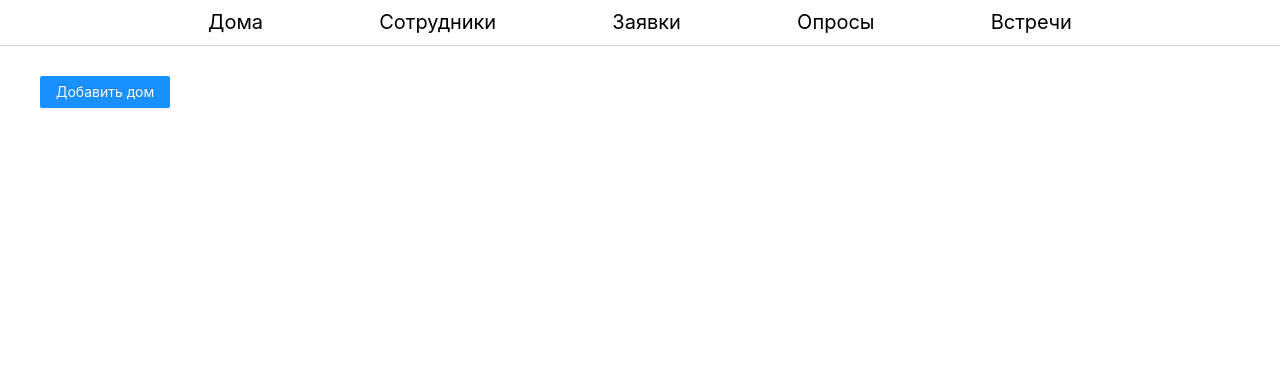
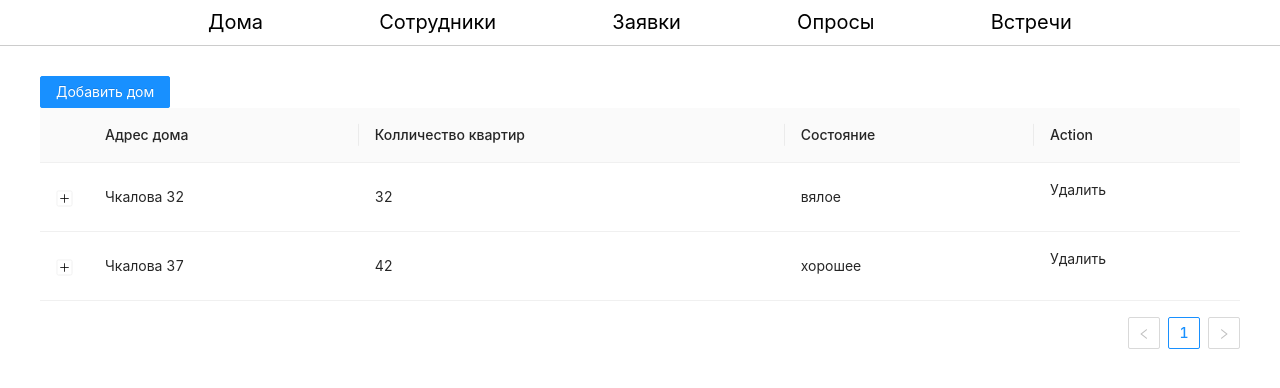
Before and after one commit to kazah96/oren-hakaton, a React (Create React App) app in the folder client/: page /homes in a window 1280 px wide. Shown: the top 388 px of the page. Built offline with nearby package versions, Linux system fonts and the light colour scheme.

Commit message:
добавил форму и таблицу

```diff
--- a/client/src/api/index.ts
+++ b/client/src/api/index.ts
@@ -1,5 +1,6 @@
 import RestApi from './rest/rest-api'
 import UserApi from './rest/user-api'
 import useApi from './hooks/useApi'
+import HomesApi from './rest/homes-api'
 
-export { RestApi, UserApi, useApi }
+export { RestApi, UserApi, useApi, HomesApi }
--- /dev/null
+++ b/client/src/api/rest/homes-api.ts
@@ -0,0 +1,24 @@
+import RestApi from './rest-api'
+
+interface Data {
+  user: {
+    address: string
+  }
+}
+class HomesApi extends RestApi {
+  constructor(requestUrl?: string) {
+    super(requestUrl || '')
+  }
+
+  saveHome = (data: Data) => {
+    debugger
+    return this.postRestRequest({
+      url: 'api/Entities/Add/Houses',
+      data: data.user,
+    }).then((result) => {
+      return Promise.resolve(result)
+    })
+  }
+}
+
+export default HomesApi
--- a/client/src/api/rest/rest-api.ts
+++ b/client/src/api/rest/rest-api.ts
@@ -7,7 +7,7 @@ class RestApi {
 
   constructor(requestUrl: string) {
     this.requestUrl = requestUrl
-    this.apiUrl = 'https://e47a2a88e9d6.ngrok.io'
+    this.apiUrl = 'https://c156fc21fe8b.ngrok.io'
   }
 
   getRestRequest = (request: AxiosRequestConfig) => {
--- a/client/src/component/Auth/login.tsx
+++ b/client/src/component/Auth/login.tsx
@@ -21,9 +21,7 @@ const Login = () => {
   }) as any
 
   const onFinish = (data: any) => {
-    CheckUser(data).then(() => {
-      message.success('Вход выполнен')
-    })
+    CheckUser(data).then(() => message.success('Вход выполнен'))
   }
 
   return (
--- a/client/src/component/Homes/CreatingModal/Form/index.tsx
+++ b/client/src/component/Homes/CreatingModal/Form/index.tsx
@@ -8,19 +8,19 @@ const CreatingForm = (formData: any) => {
       <div className="section">
         <div className="label">Адрес</div>
         <div className="fieldContainer">
-          <Input name="adress" size="large" defaultValue={formData.adress} />
+          <Input name="Address" size="large" defaultValue={formData.Address} />
         </div>
       </div>
       <div className="section">
         <div className="label">Кол-во квартир</div>
         <div className="fieldContainer">
-          <Input name="count" size="large" defaultValue={formData.count} />
+          <Input name="AparmentsCount" size="large" defaultValue={formData.AparmentsCount} />
         </div>
       </div>
       <div className="section">
         <div className="label">Стостояние</div>
         <div className="fieldContainer">
-          <Input name="state" size="large" defaultValue={formData.state} />
+          <Input name="State" size="large" defaultValue={formData.State} />
         </div>
       </div>
     </div>
--- a/client/src/component/Homes/CreatingModal/index.tsx
+++ b/client/src/component/Homes/CreatingModal/index.tsx
@@ -1,11 +1,18 @@
-import React, { useState } from 'react'
+import React from 'react'
 import { Modal } from 'antd'
 
 import Form from './Form'
 
+const defaultForm = {
+  Address: '',
+  AparmentsCount: null,
+  State: null,
+}
+
 // @ts-ignore
 const CreatingModal = ({ visible, onCancel, onSubmitForm, defaultFormData, okText }) => {
   const onSubmit = (data: any) => {
+    debugger
     onSubmitForm(data)
   }
 
@@ -21,7 +28,7 @@ const CreatingModal = ({ visible, onCancel, onSubmitForm, defaultFormData, okTex
       destroyOnClose
     >
       <div className="create_modal">
-        <Form formData={defaultFormData} />
+        <Form formData={defaultFormData || defaultForm} />
       </div>
     </Modal>
   )
--- /dev/null
+++ b/client/src/component/Homes/TableComponents/index.tsx
@@ -0,0 +1,45 @@
+import React from 'react'
+import { Table } from 'antd'
+
+const columns = [
+  { title: 'Адрес дома', dataIndex: 'address', key: 'adress' },
+  { title: 'Колличество квартир', dataIndex: 'count', key: 'count' },
+  { title: 'Состояние', dataIndex: 'state', key: 'state' },
+  {
+    title: 'Action',
+    dataIndex: '',
+    key: 'x',
+    render: () => <p>Удалить</p>,
+  },
+]
+
+const data = [
+  {
+    key: 1,
+    address: 'Чкалова 32',
+    count: 32,
+    state: 'вялое',
+    description: 'Квартиры',
+  },
+  {
+    key: 2,
+    address: 'Чкалова 37',
+    count: 42,
+    state: 'хорошее',
+    description: 'Квартиры ',
+  },
+]
+
+const TableComponents = () => {
+  return (
+    <Table
+      columns={columns}
+      expandable={{
+        expandedRowRender: (record) => <p style={{ margin: 0 }}>{record.description}</p>,
+      }}
+      dataSource={data}
+    />
+  )
+}
+
+export default TableComponents
--- a/client/src/component/Homes/index.tsx
+++ b/client/src/component/Homes/index.tsx
@@ -2,6 +2,8 @@ import React, { useState } from 'react'
 import { Button, message } from 'antd'
 
 import CreatingModal from './CreatingModal'
+import TableComponents from './TableComponents'
+import { useApi, HomesApi } from '../../api'
 
 const defaultModalSettings = {
   visible: false,
@@ -11,6 +13,10 @@ const defaultModalSettings = {
 
 const Homes = () => {
   const [creactingModalSettings, setCreactingModalSettings] = useState(defaultModalSettings)
+
+  const { saveHome } = useApi({
+    api: HomesApi,
+  }) as any
 
   const changeCreatingModalSettings = (payload: any) => {
     setCreactingModalSettings({ ...creactingModalSettings, ...payload })
@@ -29,7 +35,7 @@ const Homes = () => {
   }
 
   const createItem = (formData: any) => {
-    message.success('Вход выполнен')
+    saveHome(formData).then(() => message.success('Вход выполнен'))
   }
 
   const handleSubmitCreatingForm = (formData: any) => {
@@ -49,6 +55,7 @@ const Homes = () => {
         onCancel={handleCancelCreatingModal}
         onSubmitForm={handleSubmitCreatingForm}
       />
+      <TableComponents />
     </div>
   )
 }
--- a/client/src/component/Staff/index.tsx
+++ b/client/src/component/Staff/index.tsx
@@ -1,7 +1,7 @@
 import React from 'react'
 
 const Staff = () => {
-  return <div className="menu_top">123</div>
+  return <div className="menu_top">ыыы</div>
 }
 
 export default Staff
```
Also changed, not shown: client/src/component/Staff/TableComponent/index.tsx (added, +37 -0 lines).
